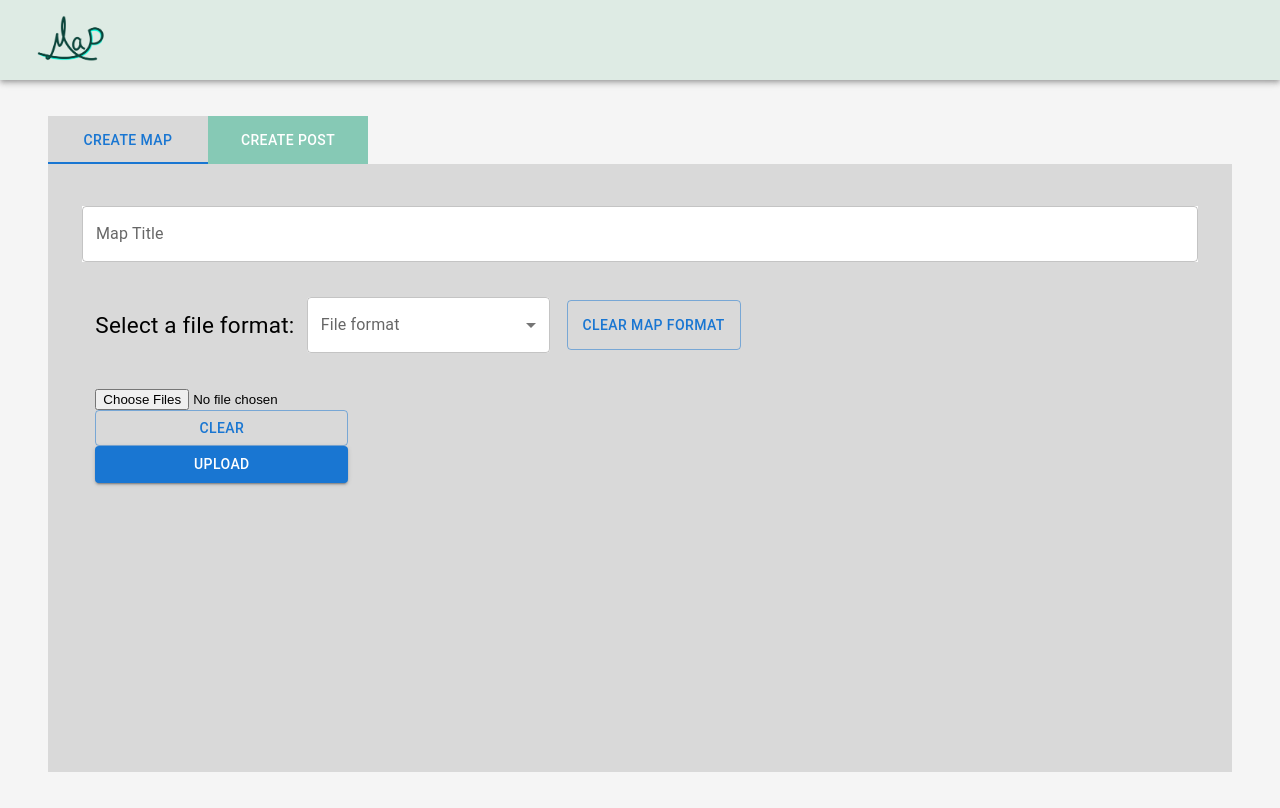
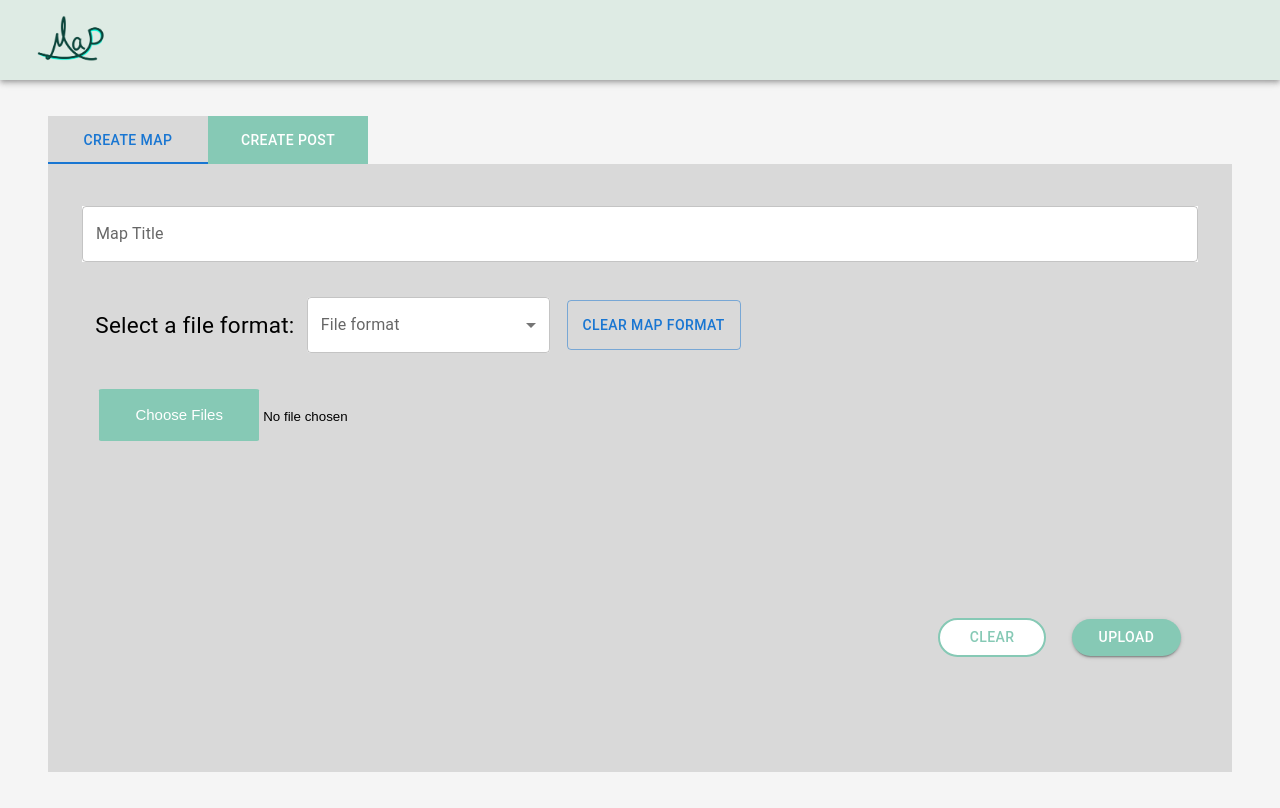
Before and after one commit to ChoiYingY/416_training, a React (Create React App) app: page / in a window 1280 px wide. Built offline with nearby package versions, Linux system fonts and the light colour scheme.

Commit message:
updated cases and styles

```diff
--- a/src/App.css
+++ b/src/App.css
@@ -95,8 +95,47 @@
 }
 
 #file-upload-container{
+  width: 92.5vw;
   align-self: flex-start;
-  margin-left: 4%;
+}
+
+#file-upload-input{
+  width: 100%;
+}
+
+input[type=file]::file-selector-button {
+  margin-left: 4vw;
+  width: 12.5vw;
+  height: 6.5vh;
+  background-color: var(--primary-color);
+  color: white;
+  border: none;
+  border-radius: 2.5%;
+  font-size: 15px;
+}
+
+#button-container{
+  width: 19vw;
+  margin-top: 15%;
+  margin-right: 4vw;
+  align-self: flex-end;
+  display: flex;
+  justify-content: space-between;
+}
+
+#clear-button{
+  width: 8.5vw;
+  background-color: white;
+  color: var(--primary-color);
+  border: 2px solid var(--primary-color);
+  border-radius: 2.5%;
+}
+
+#upload-button{
+  width: 8.5vw;
+  background-color: var(--primary-color);
+  color: white;
+  border-radius: 2.5%;
 }
 
 #map-viewer{
--- a/src/components/DownloadFormatDropdown.js
+++ b/src/components/DownloadFormatDropdown.js
@@ -4,10 +4,7 @@ import MapContext from './MapContext';
 import { Button, Menu, MenuItem } from '@mui/material';
 
 function DownloadFormatDropdown() {
-    const options = [
-        'PNG',
-        'JPG'
-    ];
+    const options = ['PNG', 'JPG'];
 
     const { mapInfo } = useContext(MapContext);
     const [anchorEl, setAnchorEl] = useState(null);
--- a/src/components/FileUpload.js
+++ b/src/components/FileUpload.js
@@ -184,7 +184,7 @@ function FileUpload(){
 
     return(
         <Box className='flex-row' id='file-upload-container'>
-            <FormControl>
+            <FormControl style={{ width: '100%' }}>
                 <input
                     type='file'
                     accept='.zip, .json, .shp, .kml, .dbf'
@@ -193,12 +193,24 @@ function FileUpload(){
                     onChange={handleSelectFile}
                     id='file-upload-input'
                 />
-                <Button variant='outlined' onClick={handleClear}>
-                    Clear
-                </Button>
-                <Button variant='contained' onClick={handleUpload}>
-                    Upload
-                </Button>
+                <Box className='flex-row' id='button-container'>
+                    <Button
+                        variant='outlined'
+                        id='clear-button'
+                        style={{ borderRadius: 50 }}
+                        onClick={handleClear}
+                    >
+                        Clear
+                    </Button>
+                    <Button
+                        variant='contained'
+                        id='upload-button'
+                        style={{ borderRadius: 50 }}
+                        onClick={handleUpload}
+                    >
+                        Upload
+                    </Button>
+                </Box>
             </FormControl>
 
         </Box>
--- a/src/components/Map.js
+++ b/src/components/Map.js
@@ -34,18 +34,12 @@ function Map(){
     }
 
     return(
-        <>
+        <div id='map-viewer' ref={mapRef}>
             {
                 (mapInfo.fileFormat === 'Keyhole(KML)') ?
-                    <div ref={mapRef}>
-                        <KmlMap map={mapInfo.map}/>
-                    </div>
-                :
-                <div ref={mapRef}>
-                    <GeojsonMap map={mapInfo.map}/>
-                </div>
+                    <KmlMap map={mapInfo.map}/> : <GeojsonMap map={mapInfo.map}/>
             }
-        </>
+        </div>
     );
 }
 
--- a/src/components/MapContext.js
+++ b/src/components/MapContext.js
@@ -48,7 +48,9 @@ export function MapContextProvider({children}){
                 return setMapInfo({
                     mapTitle: '',
                     fileFormat: '',
-                    map: null
+                    map: null,
+                    download: false,
+                    downloadFormat: ''
                 });
             case ActionType.SET_DOWNLOAD_FORMAT:
                 return setMapInfo((prevMapInfo) => ({
--- a/src/components/NavBar.js
+++ b/src/components/NavBar.js
@@ -15,6 +15,7 @@ function NavBar(){
         event.stopPropagation();
         mapInfo.reset();
         navigate('/');
+        window.location.reload();
     }
     let mapContent = null;
 
```
